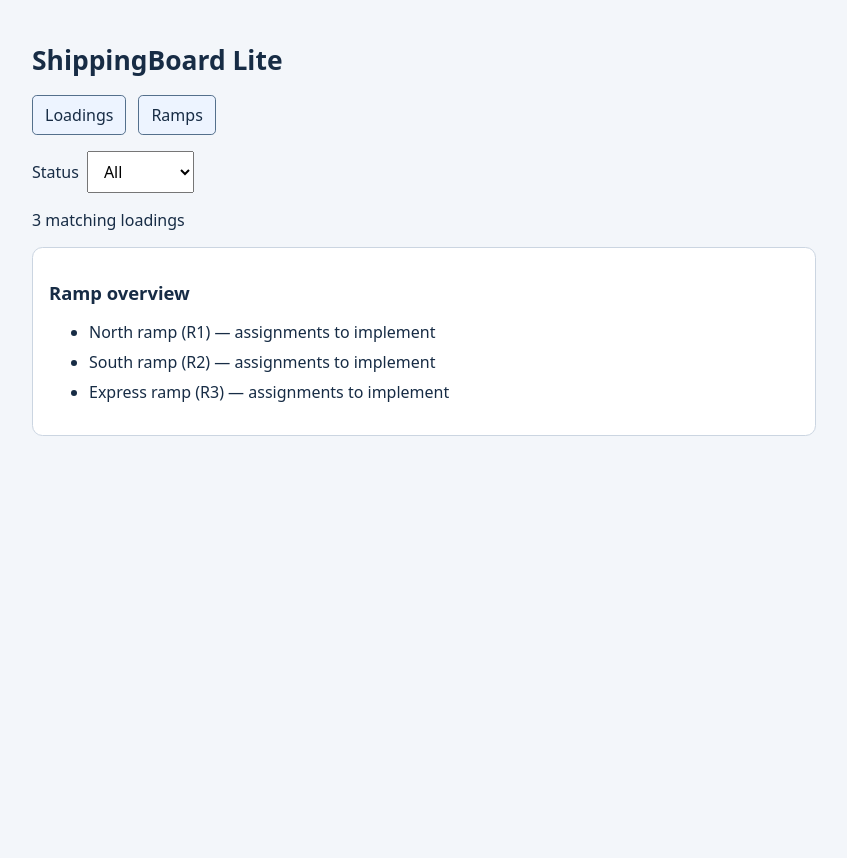
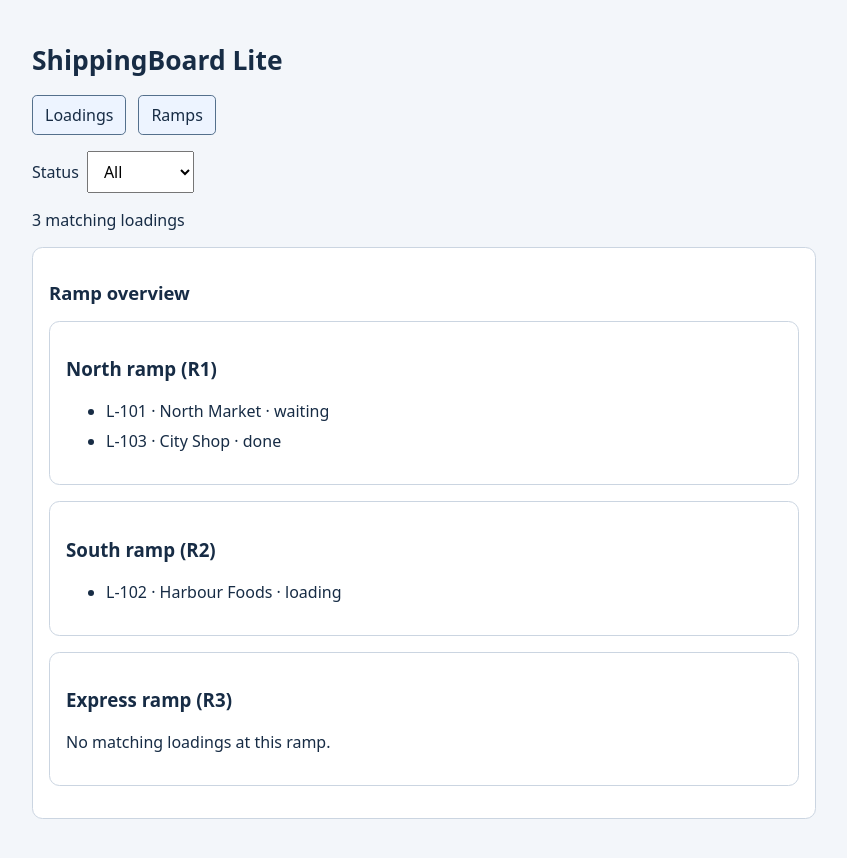
Before and after one commit to adam-zielonka/frontend-tutorial, a React (Vite) app: page / in a window 1280 px wide. Both pictures are taken after a click on the button "Ramps". Shown: the whole page, without its empty margins (216-1063 px from the left). Before the commit the page ends 800 px from the top, so only its background shows below. Built offline with nearby package versions, Linux system fonts and the light colour scheme.

Commit message:
Two views of the shipping board: solution (lesson-05-shippingboard-solution-v1)

```diff
--- a/lesson.json
+++ b/lesson.json
@@ -1,6 +1,6 @@
 {
   "id": "05-shippingboard",
-  "variant": "start",
+  "variant": "solution",
   "release": "v1",
   "tasks": [
     "Filter loadings by the selected status; All must restore all three rows.",
--- a/src/App.tsx
+++ b/src/App.tsx
@@ -5,8 +5,7 @@ import './styles.css';
 export default function App() {
   const [view, setView] = useState<View>('loadings');
   const [filter, setFilter] = useState<Filter>('all');
-  // TODO: apply the selected status, keeping all rows when filter is 'all'.
-  const visible = loadings;
+  const visible = loadings.filter(item => filter === 'all' || item.status === filter);
   return <main>
     <h1>ShippingBoard Lite</h1>
     <nav className="controls" aria-label="Board view">
@@ -29,8 +28,15 @@ export default function App() {
       </table>}
     </section> : <section>
       <h2>Ramp overview</h2>
-      {/* TODO: show each ramp with its matching visible loadings and an empty message. */}
-      <ul>{ramps.map(ramp => <li key={ramp.id}>{ramp.name} ({ramp.id}) — assignments to implement</li>)}</ul>
+      {ramps.map(ramp => {
+        const assigned = visible.filter(item => item.rampId === ramp.id);
+        return <article key={ramp.id}>
+          <h3>{ramp.name} ({ramp.id})</h3>
+          {assigned.length === 0 ? <p>No matching loadings at this ramp.</p> : <ul>
+            {assigned.map(item => <li key={item.id}>{item.id} · {item.customer} · {item.status}</li>)}
+          </ul>}
+        </article>;
+      })}
     </section>}
   </main>;
 }
```
Also changed, not shown: 1 other file (tests, documents, lock files or other folders).
